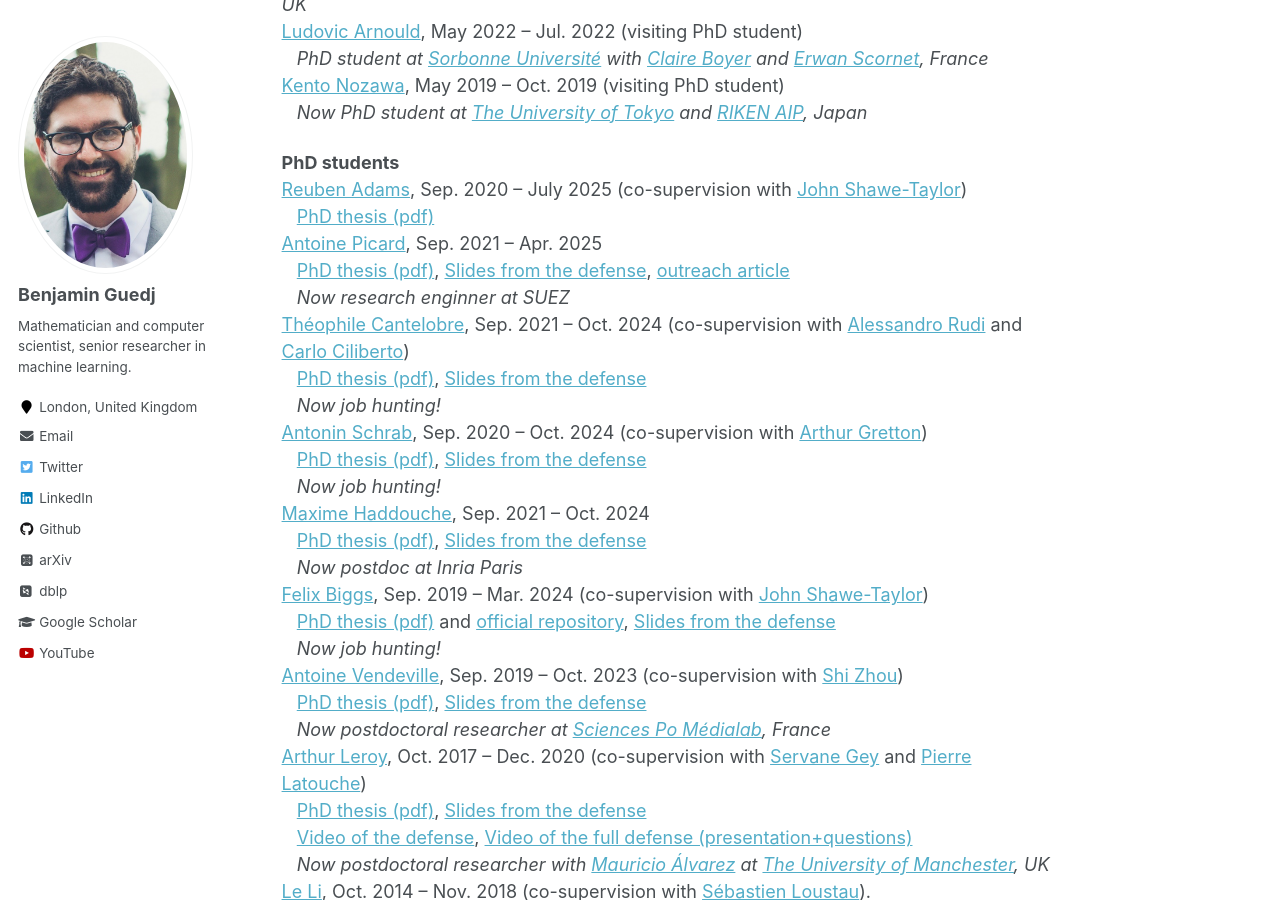
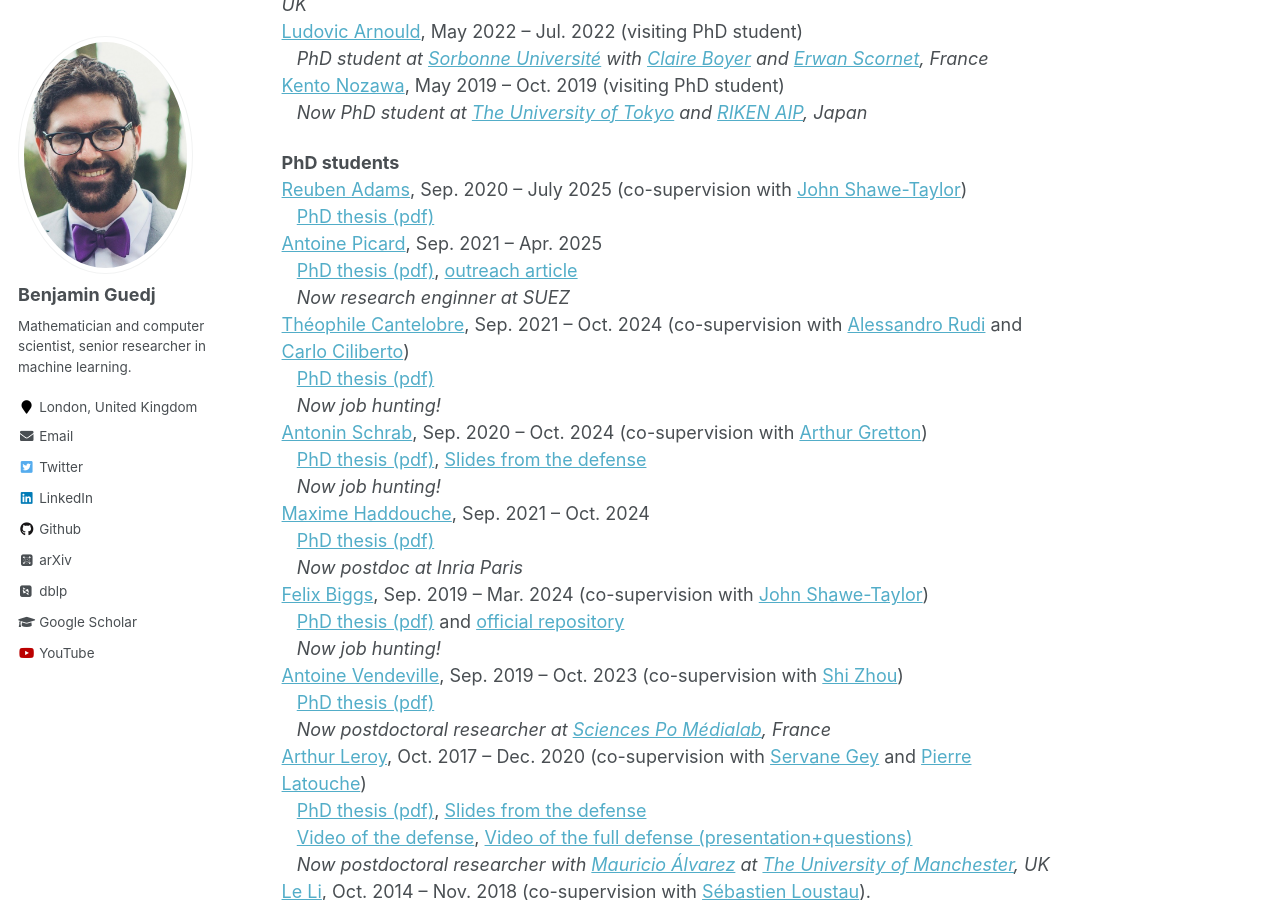
Before and after one commit to bguedj/bguedj.github.io, a Jekyll site: the page built from _pages/team.md, in a window 1280 px wide and 900 px high, scrolled down 1271 px. Built offline with Jekyll 4.4.1, drawn with Linux system fonts in a browser that asks for light colours; some web fonts are replaced.

Commit message:
Corrige les liens morts vers les thèses/slides et une coquille
Ajoute les liens trouvés pour Reuben Adams, Antonin Schrab (thèse +
slides) et Antoine Picard. Retire les liens de slides introuvables
(Cantelobre, Haddouche, Biggs, Vendeville) plutôt que de les laisser
pointer vers rien. Corrige une coquille dans le billet Comet.

```diff
--- a/_pages/team.md
+++ b/_pages/team.md
@@ -53,24 +53,24 @@
 
 **PhD students**
 [Reuben Adams](https://reubenadams.github.io), Sep. 2020 -- July 2025 (co-supervision with [John Shawe-Taylor](http://www0.cs.ucl.ac.uk/staff/J.Shawe-Taylor/))
-&nbsp;&nbsp;&nbsp;[PhD thesis (pdf)]()
+&nbsp;&nbsp;&nbsp;[PhD thesis (pdf)](https://discovery.ucl.ac.uk/id/eprint/10217499/2/PhD_Thesis_with_Corrections.pdf)
 [Antoine Picard](https://www.linkedin.com/in/antoine-picard-3147a1212/), Sep. 2021 -- Apr. 2025
-&nbsp;&nbsp;&nbsp;[PhD thesis (pdf)](), [Slides from the defense](), [outreach article](https://www.inria.fr/fr/gaz-vert-algorithme-optimiser-methanisation)
+&nbsp;&nbsp;&nbsp;[PhD thesis (pdf)](https://pepite-depot.univ-lille.fr/LIBRE/EDMADIS/2025/2025ULILB007.pdf), [outreach article](https://www.inria.fr/fr/gaz-vert-algorithme-optimiser-methanisation)
 &nbsp;&nbsp;&nbsp;*Now research enginner at SUEZ*
 [Théophile Cantelobre](https://theophilec.github.io), Sep. 2021 -- Oct. 2024 (co-supervision with [Alessandro Rudi](https://www.di.ens.fr/~rudi/) and [Carlo Ciliberto](https://cciliber.github.io))
-&nbsp;&nbsp;&nbsp;[PhD thesis (pdf)](https://theses.hal.science/tel-04928744v1/document), [Slides from the defense]()
+&nbsp;&nbsp;&nbsp;[PhD thesis (pdf)](https://theses.hal.science/tel-04928744v1/document)
 &nbsp;&nbsp;&nbsp;*Now job hunting!*
 [Antonin Schrab](https://antoninschrab.github.io), Sep. 2020 -- Oct. 2024 (co-supervision with [Arthur Gretton](http://www.gatsby.ucl.ac.uk/~gretton/))
-&nbsp;&nbsp;&nbsp;[PhD thesis (pdf)](), [Slides from the defense]()
+&nbsp;&nbsp;&nbsp;[PhD thesis (pdf)](https://discovery.ucl.ac.uk/10205846/1/Schrab_10205846_Thesis_Revised.pdf), [Slides from the defense](https://antoninschrab.github.io/files/Slides_Optimal.pdf)
 &nbsp;&nbsp;&nbsp;*Now job hunting!*
 [Maxime Haddouche](https://maximehaddouche.github.io), Sep. 2021 -- Oct. 2024
-&nbsp;&nbsp;&nbsp;[PhD thesis (pdf)](https://maximehaddouche.github.io/files/139903_HADDOUCHE_2024_archivage-2.pdf), [Slides from the defense]()
+&nbsp;&nbsp;&nbsp;[PhD thesis (pdf)](https://maximehaddouche.github.io/files/139903_HADDOUCHE_2024_archivage-2.pdf)
 &nbsp;&nbsp;&nbsp;*Now postdoc at Inria Paris*
 [Felix Biggs](https://www.felixbiggs.com), Sep. 2019 -- Mar. 2024 (co-supervision with [John Shawe-Taylor](http://www0.cs.ucl.ac.uk/staff/J.Shawe-Taylor/))
-&nbsp;&nbsp;&nbsp;[PhD thesis (pdf)](https://felixbiggs.com/thesis.pdf) and [official repository](https://discovery.ucl.ac.uk/id/eprint/10193715/2/thesis-main.pdf), [Slides from the defense]()
+&nbsp;&nbsp;&nbsp;[PhD thesis (pdf)](https://felixbiggs.com/thesis.pdf) and [official repository](https://discovery.ucl.ac.uk/id/eprint/10193715/2/thesis-main.pdf)
 &nbsp;&nbsp;&nbsp;*Now job hunting!*
 [Antoine Vendeville](https://antoinevendeville.github.io/), Sep. 2019 -- Oct. 2023 (co-supervision with [Shi Zhou](https://wp.cs.ucl.ac.uk/shizhou/))
-&nbsp;&nbsp;&nbsp;[PhD thesis (pdf)](https://theses.hal.science/tel-04431872v1/document), [Slides from the defense]()
+&nbsp;&nbsp;&nbsp;[PhD thesis (pdf)](https://theses.hal.science/tel-04431872v1/document)
 &nbsp;&nbsp;&nbsp;*Now postdoctoral researcher at [Sciences Po Médialab](https://medialab.sciencespo.fr), France*
 [Arthur Leroy](https://arthur-leroy.netlify.app), Oct. 2017 -- Dec. 2020 (co-supervision with [Servane Gey](http://helios.mi.parisdescartes.fr/~gey/) and [Pierre Latouche](http://helios.mi.parisdescartes.fr/~platouch/))
 &nbsp;&nbsp;&nbsp;[PhD thesis (pdf)](https://theses.hal.science/tel-03226194v1/file/LEROY_Arthur_va2.pdf), [Slides from the defense](https://arthur-leroy.netlify.app/slides/slides_soutenance/slides_thesis#/)
```
Also changed, not shown: _talks/2025-11-26-conference-comet.md (+1 -1 lines).
